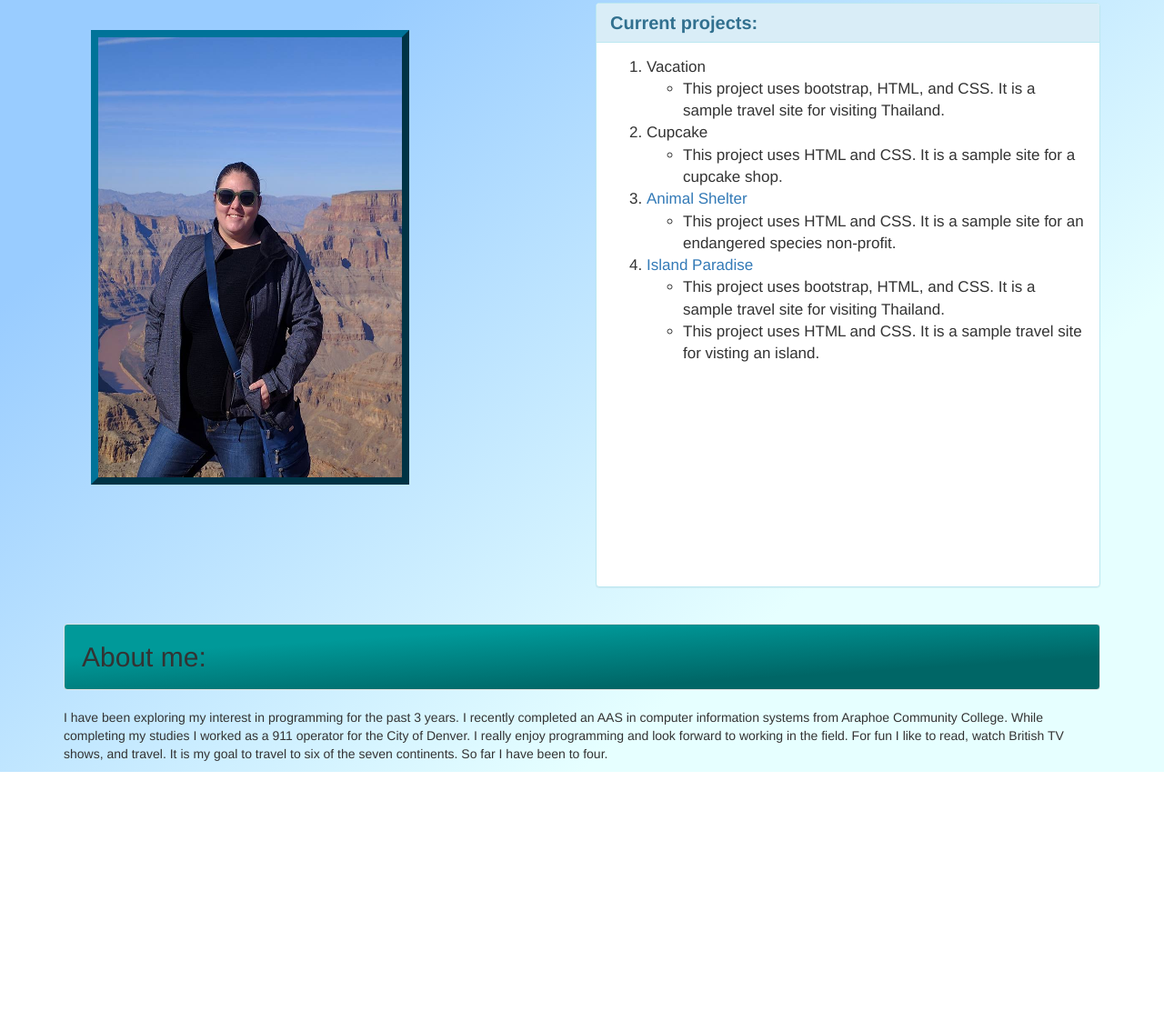
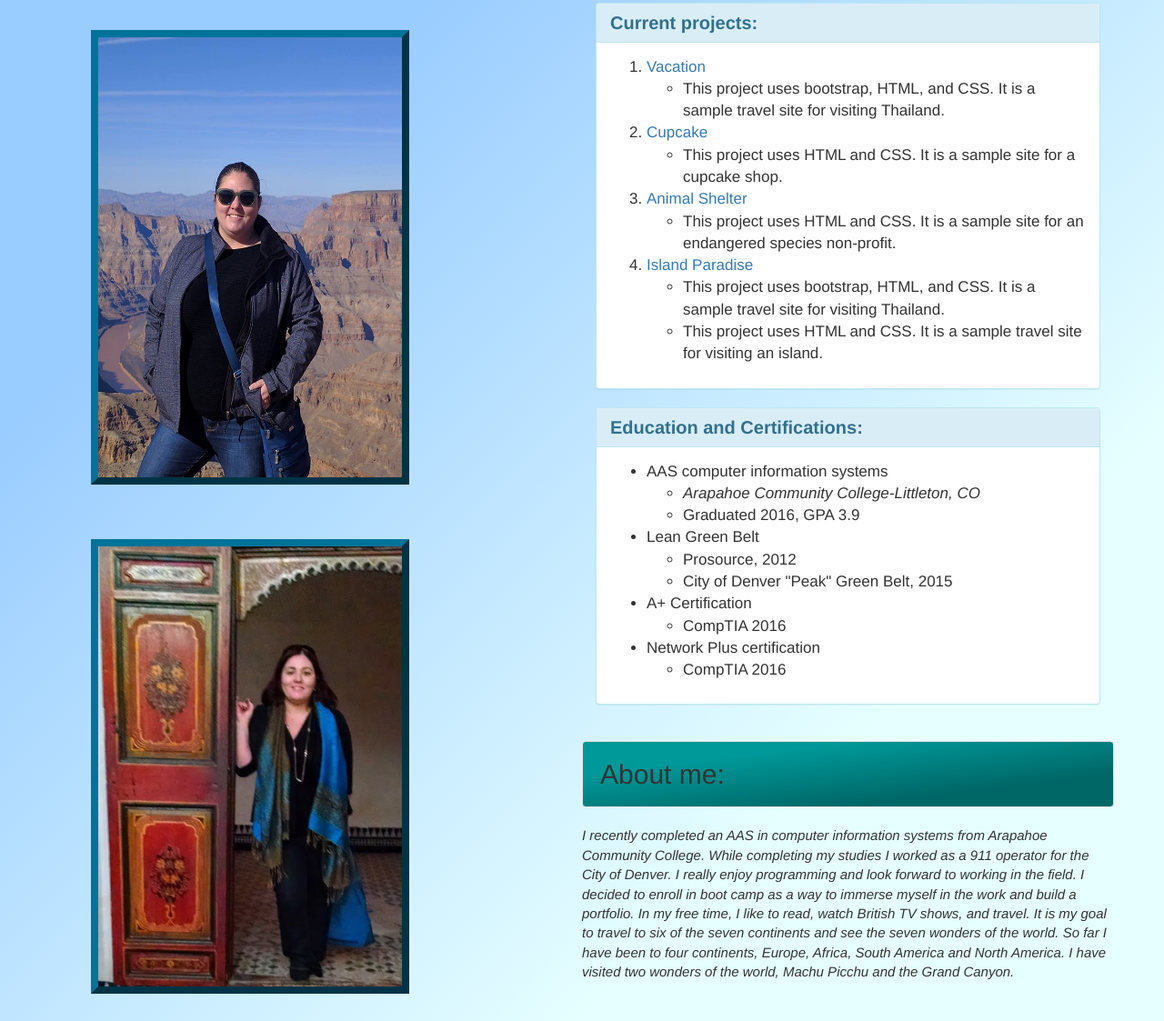
Before and after one commit to sleahy115/Portfolio, a plain HTML site: page index.html in a window 1280 px wide. Shown: the part 183-1306 px from the top of the page at 91% size. Before the commit the page ends 1032 px from the top, so only its background shows below. Drawn offline with Linux system fonts and the light colour scheme.

Commit message:
adds certification section and picture

```diff
--- a/css/portfolio.css
+++ b/css/portfolio.css
@@ -22,6 +22,18 @@ body{
 .panel-body{
   font-size: 17px;
 }
-.well {
+.well{
   background: linear-gradient(to bottom right, #009999 25%,  #006666 75%);
 }
+.about{
+  font-size: 15px;
+  font-style: oblique;
+}
+.Morocco{
+  height: 500px;
+  width: 350px;
+  margin: 30px;
+  border: 8px;
+  border-color: #007399;
+  border-style: outset;
+}
--- a/index.html
+++ b/index.html
@@ -12,6 +12,7 @@
   <div class="row">
     <div class="col-lg-6">
       <img src="img/Grand-canyon.jpg" alt="Grand canyon pic" class="Grand-canyon">
+      <img src="img/Morocco-doorway.jpg" alt="Morocco pic" class="Morocco">
     </div>
     <div class="col-lg-6">
     <div class="panel panel-info">
@@ -20,11 +21,11 @@
       </div>
       <div class="panel-body">
         <ol class=>
-          <li>Vacation</li>
+          <li><a href="https://sleahy115.github.io/Vacation/">Vacation</li></a>
             <ul>
             <li>This project uses bootstrap, HTML, and CSS. It is a sample travel site for visiting Thailand.</li>
           </ul>
-          <li>Cupcake</li>
+          <li><a href="https://sleahy115.github.io/Cupcake/">Cupcake</li></a>
           <ul>
           <li>This project uses HTML and CSS. It is a sample site for a cupcake shop.</li>
         </ul>
@@ -36,17 +37,42 @@
             <li>This project uses bootstrap, HTML, and CSS. It is a sample travel site for visiting Thailand.</li>
           </ul>
           <ul>
-          <li>This project uses HTML and CSS. It is a sample travel site for visting an island.</li>
+          <li>This project uses HTML and CSS. It is a sample travel site for visiting an island.</li>
         </ul>
         </ol>
-        <br><br><br><br><br><br><br><br><br>
       </div>
     </div>
+    <div class="panel panel-info">
+      <div class="panel-heading">
+        <h2 class=panel-title><Strong>Education and Certifications:</strong></h2>
+      </div>
+      <div class="panel-body">
+        <ul>
+          <li> AAS computer information systems</li>
+            <ul>
+              <li><em>Arapahoe Community College-Littleton, CO</em></li>
+              <li>Graduated 2016, GPA 3.9</li>
+            </ul>
+          <li>Lean Green Belt</li>
+          <ul>
+            <li>Prosource, 2012</li>
+            <li>City of Denver "Peak" Green Belt, 2015</li>
+          </ul>
+          <li>A+ Certification</li>
+          <ul>
+            <li>CompTIA 2016</li>
+          </ul>
+          <li>Network Plus certification</li>
+          <ul>
+            <li>CompTIA 2016</li>
+          </ul>
+        </ul>
     </div>
   </div>
+  <div class="row">
   <H2 class="well">About me:</h2>
-  <p>I have been exploring my interest in programming for the past 3 years. I recently completed an AAS in computer information systems from Araphoe Community College. While completing my studies I worked as a 911 operator for the City of Denver. I really enjoy programming and look forward to working in the field. For fun I like to read, watch British TV shows, and travel. It is my goal to travel to six of the seven continents. So far I have been to four. </p>
-
+  <p class="about">I recently completed an AAS in computer information systems from Arapahoe Community College. While completing my studies I worked as a 911 operator for the City of Denver. I really enjoy programming and look forward to working in the field. I decided to enroll in boot camp as a way to immerse myself in the work and build a portfolio. In my free time, I like to read, watch British TV shows, and travel. It is my goal to travel to six of the seven continents and see the seven wonders of the world. So far I have been to four continents, Europe, Africa, South America and North America. I have visited two wonders of the world, Machu Picchu and the Grand Canyon.</p>
+  </div>
   </div>
   </body>
 </html>
```
